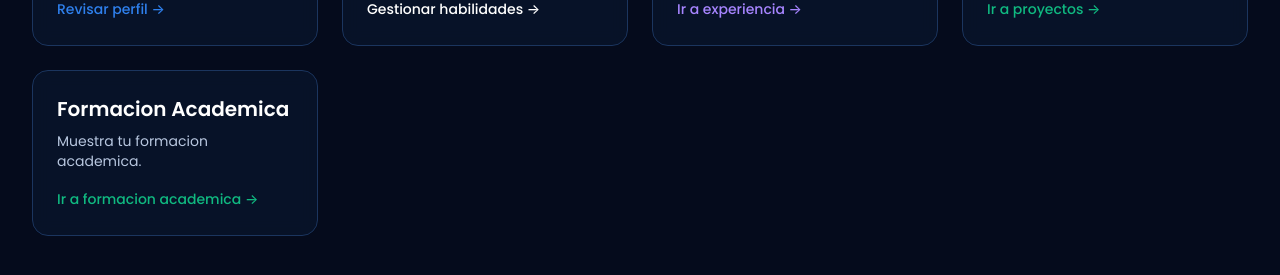
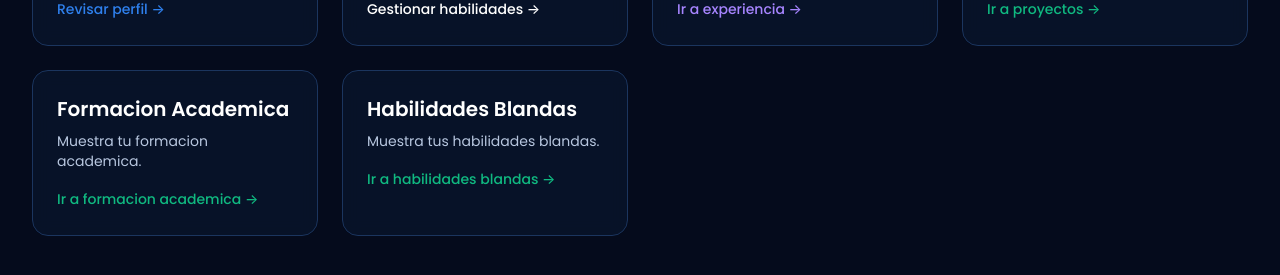
Before and after one commit to JoseQuirozPerez777/Tis-front-, a React (Vite) app: page /DashMyPerfil in a window 1280 px wide. Shown: the part 313-588 px from the top of the page. Built offline with nearby package versions, Linux system fonts and the light colour scheme; no server answers; sample sign-in values are in the browser's storage.

Commit message:
conexion de back de habilidades y mejoramiento de inicio y perfil

```diff
--- a/src/features/DashMyPerfil/pages/DashMyPerfilPage.tsx
+++ b/src/features/DashMyPerfil/pages/DashMyPerfilPage.tsx
@@ -68,6 +68,16 @@ export const DashMyPerfilPage = () => {
                         Ir a formacion academica →
                     </Link>
                 </div>
+
+                <div className="bg-card-bg/50 backdrop-blur-sm border border-card-border p-6 rounded-2xl hover:border-[#10B981]/50 transition-colors group">
+                    <h3 className="text-xl font-semibold text-text-primary mb-2">Habilidades Blandas</h3>
+                    <p className="text-text-secondary text-sm mb-4">
+                        Muestra tus habilidades blandas.
+                    </p>
+                    <Link to="/softskills" className="text-[#10B981] font-medium text-sm hover:underline">
+                        Ir a habilidades blandas →
+                    </Link>
+                </div>
             </div>
         </div>
     );
--- a/src/features/SoftSkills/hooks/useSoftSkills.ts
+++ b/src/features/SoftSkills/hooks/useSoftSkills.ts
@@ -10,7 +10,7 @@ export const useSoftSkills = () => {
   const [idCategoria, setIdCategoria] = useState<number | ''>('');
   const [description, setDescription] = useState('');
   const [certificateTest, setCertificateTest] = useState<File | null>(null);
-
+  const [categorias, setCategorias] = useState<CategoriaDto[]>([]);
   const [isLoading, setIsLoading] = useState(false);
   const { showToast } = useToast();
 
```
